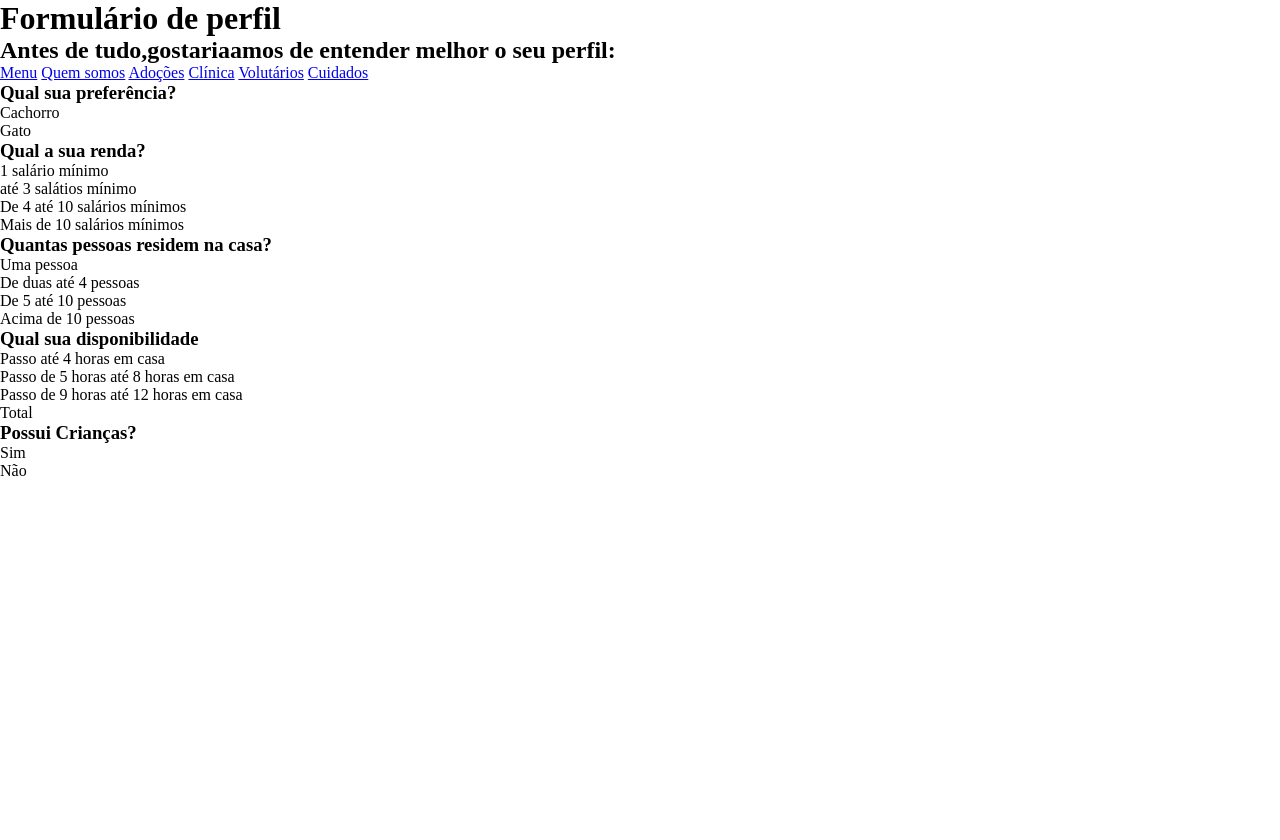
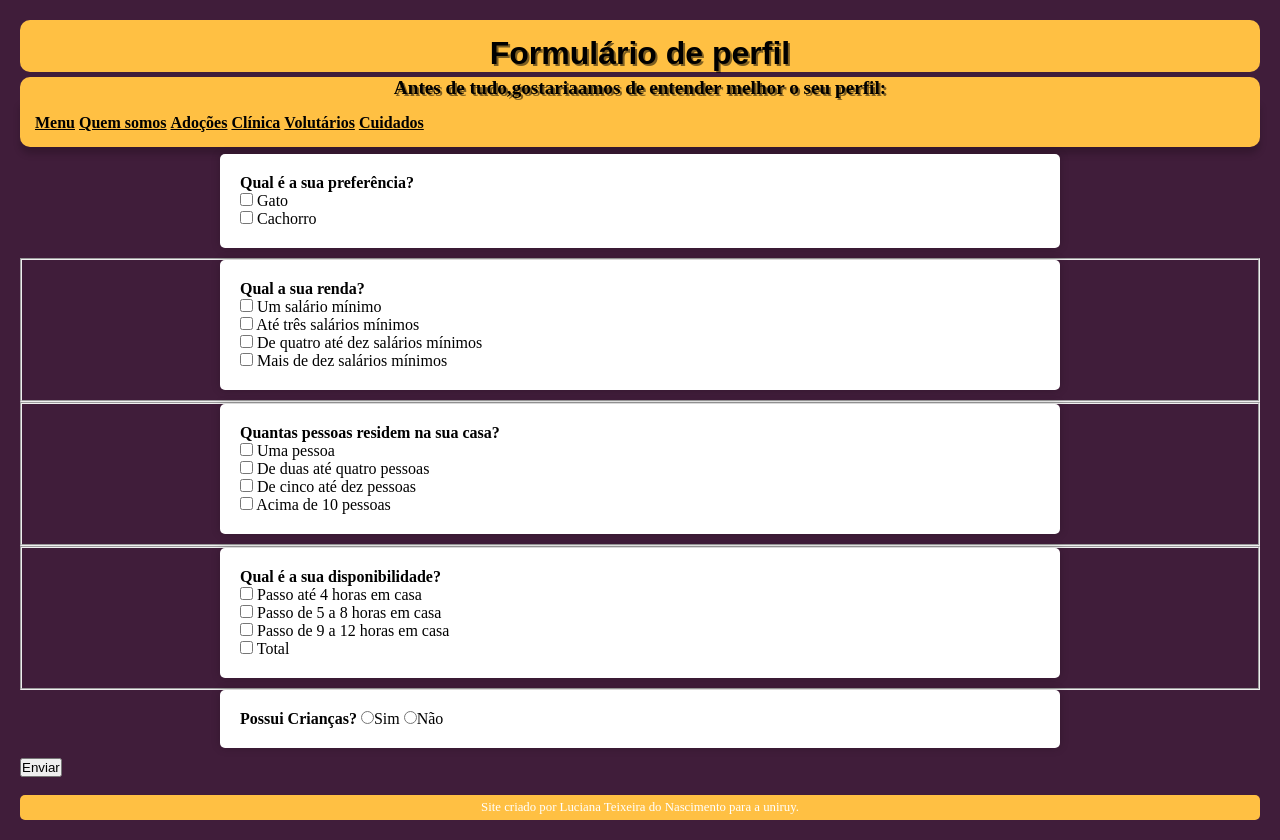
Before and after one commit to 0HK1/DevWeb, a PHP site: page /Lu-projeto/ex01/pag03.html in a window 1280 px wide. Before the commit the page ends 476 px from the top, so only its background shows below. Run offline with PHP 8.4, Linux system fonts and the light colour scheme.

Commit message:
Formulário
Atualizações de Formulário

```diff
--- a/Lu-projeto/ex01/est03.style.css
+++ b/Lu-projeto/ex01/est03.style.css
@@ -17,6 +17,74 @@
     padding:0px;
 
 }
+body{
+    background-color:var(--cor3);
+    padding: 20px;
+}
+h1{
+    background-color: var(--cor6);
+    color:black;
+    font-family: var(--fonte-padrão);
+    min-height: 30px;
+    text-align: center;
+    padding-top: 15px;
+    font-size: 2em;
+    margin-bottom:5px;
+    text-shadow: 2px 2px 0px rgba(0,0,0,0.514);
+    border-radius:10px;
+}
+h2{
+    background-color: var(--cor6);
+    font-size: 1.2em;
+    color:black;
+    text-align: center;
+    margin:auto;
+    padding-right: 10px;
+    padding-left: 10px;
+    text-shadow: 2px 2px 0px rgba(0,0,0,0.514);
+    border-radius:10px 10px 0px 0px;
+
+
+}
+nav{
+    background-color: var(--cor6);
+    padding: 15px;
+    box-shadow:0px 7px 7px rgba(0,0,0,0.192);
+    margin-bottom: 7px;
+    border-radius:0px 0px 10px 10px;
+
+
+
+
+
+}
+nav a{
+    color:black;
+    padding:10px
+    border: radius 10px;
+    text-decoration:undeline;
+    font-weight:bold;
+    transition-duration:0.5s;
+
+
+
+
+}
+nav a:hover{
+    background-color:var(--cor3);
+    color:var(--cor6);
+}
+div{
+    background-color:white;
+    padding:20px;
+    border-radius:5px;
+    min-width:260px;
+    max-width:800px;
+    margin:auto;
+    margin-bottom:10px;
+    box-shadow:0px 0px 10px rgba(0, 0, 0, 0.197);
+}
+
 footer{
     background-color: var(--cor6);
     color:white;
@@ -24,4 +92,6 @@ footer{
     font-size: 0.8em;
     padding: 5px;
     border-radius:5px;
+
+
 }
--- a/Lu-projeto/ex01/pag03.html
+++ b/Lu-projeto/ex01/pag03.html
@@ -23,37 +23,95 @@
         </nav>
     </header>
 
-    <h3>Qual sua preferência?</h3>
-    <ul type="square">
-        <li>Cachorro</li>
-        <li>Gato</li>
-    </ul>
-    <h3>Qual a sua renda?</h3>
-    <ul type="square">
-        <li>1 salário mínimo</li>
-        <li>até 3 salátios mínimo</li>
-        <li>De 4 até 10 salários mínimos</li>
-        <li>Mais de 10 salários mínimos</li>
-    </ul>
-    <h3>Quantas pessoas residem na casa?</h3>
-    <ul type="square">
-        <li>Uma pessoa</li>
-        <li>De duas até 4 pessoas</li>
-        <li>De 5 até 10 pessoas</li>
-        <li>Acima de 10 pessoas</li>
-    </ul>
-    <h3>Qual sua disponibilidade</h3>
-    <ul type="square">
-        <li>Passo até 4 horas em casa</li>
-        <li>Passo de 5 horas até 8 horas em casa</li>
-        <li>Passo de 9 horas até 12 horas em casa</li>
-        <li>Total</li>
-    </ul>
-    <h3>Possui Crianças?</h3>
-    <ul type="square">
-        <li>Sim</li>
-        <li>Não</li>
-    </ul>
+    <div class="check">
+        <label><strong>Qual é a sua preferência?</strong></label>
+        <br>
+        <input type="checkbox" id="tecnologia1" name="tecnologia1" value="Gato">
+        <label for="tecnologia1">Gato</label>
+        <br>
+        <input type="checkbox" id="tecnologia2" name="tecnologia2" value="Cachorro">
+        <label for="tecnologia2">Cachorro</label>
+        <br>
+    </div>
+</fieldset>
+
+<fieldset class="grupo">
+    <div class="check">
+        <label><strong>Qual a sua renda?</strong></label>
+        <br>
+        <input type="checkbox" id="tecnologia3" name="tecnologia3" value="Um salário mínimo">
+        <label for="tecnologia3">Um salário mínimo</label>
+        <br>
+        <input type="checkbox" id="tecnologia4" name="tecnologia4" value="Até três salários mínimos">
+        <label for="tecnologia4">Até três salários mínimos</label>
+        <br>
+        <input type="checkbox" id="tecnologia5" name="tecnologia5" value="De quatro até dez salários mínimos">
+        <label for="tecnologia5">De quatro até dez salários mínimos</label>
+        <br>
+        <input type="checkbox" id="tecnologia6" name="tecnologia6" value="Mais de dez salários mínimos">
+        <label for="tecnologia6">Mais de dez salários mínimos</label>
+    </div>
+</fieldset>
+
+<fieldset class="grupo">
+    <div class="check">
+        <label><strong>Quantas pessoas residem na sua casa?</strong></label>
+        <br>
+        <input type="checkbox" id="tecnologia7" name="tecnologia7" value="Uma pessoa">
+        <label for="tecnologia7">Uma pessoa</label>
+        <br>
+        <input type="checkbox" id="tecnologia8" name="tecnologia8" value="De duas até quatro pessoas">
+        <label for="tecnologia8">De duas até quatro pessoas</label>
+        <br>
+        <input type="checkbox" id="tecnologia9" name="tecnologia9" value="De cinco até dez pessoas">
+        <label for="tecnologia9">De cinco até dez pessoas</label>
+        <br>
+        <input type="checkbox" id="tecnologia10" name="tecnologia10" value="Acima de 10 pessoas">
+        <label for="tecnologia10">Acima de 10 pessoas</label>
+    </div>
+</fieldset>
+
+<fieldset class="grupo">
+    <div class="check">
+        <label><strong>Qual é a sua disponibilidade?</strong></label>
+        <br>
+        <input type="checkbox" id="tecnologia11" name="tecnologia11" value="Passo até 4 horas em casa">
+        <label for="tecnologia11">Passo até 4 horas em casa</label>
+        <br>
+        <input type="checkbox" id="tecnologia12" name="tecnologia12" value="Passo de 5 a 8 horas em casa">
+        <label for="tecnologia12">Passo de 5 a 8 horas em casa</label>
+        <br>
+        <input type="checkbox" id="tecnologia13" name="tecnologia13" value="Passo de 9 a 12 horas em casa">
+        <label for="tecnologia13">Passo de 9 a 12 horas em casa</label>
+        <br>
+        <input type="checkbox" id="tecnologia14" name="tecnologia14" value="Total">
+        <label for="tecnologia14">Total</label>
+    </div>
+</fieldset>
+
+<div class="campo">
+    <label><strong>Possui Crianças?</strong></label>
+    <label>
+        <input type="radio" name="possuiCriancas" value="Sim" >Sim
+    </label>
+    <label>
+        <input type="radio" name="possuiCriancas" value="Não">Não
+    </label>
+</div>
+
+
+
+<input type="submit" value="Enviar"> <!-- Add the submit button here -->
+<br>
+
+</form>
+<br>
+
+<footer>Site criado por Luciana Teixeira do Nascimento para a uniruy.
+
+</footer>
+</body>
+</html>
 
 </body>
 </html>
```
